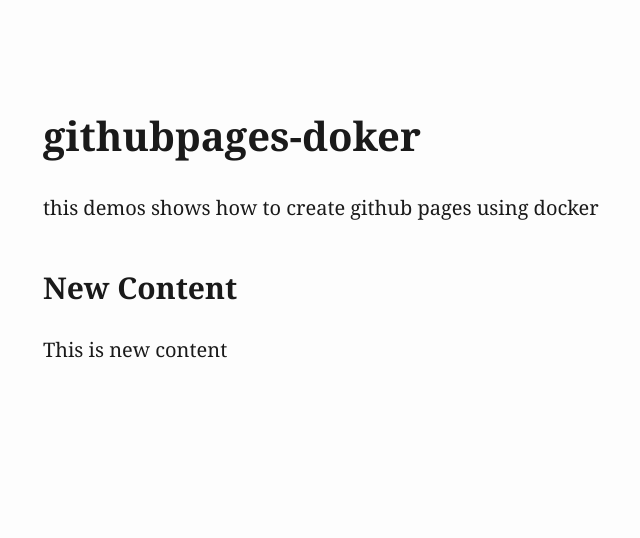
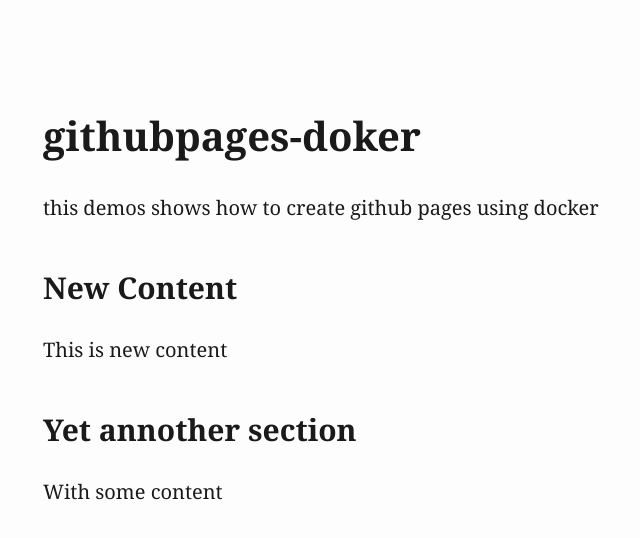
Before and after one commit to manuGil/githubpages-doker, a plain HTML site: page index.html in a window 1280 px wide. Shown: the whole page, without its empty margins (237-877 px from the left). Drawn offline with Linux system fonts and the light colour scheme.

Commit message:
Deploying to gh-pages from @ manuGil/githubpages-doker@7235854aa1b8ca7ef94fb682e72a466411d0efb6 🚀

```diff
--- a/index.html
+++ b/index.html
@@ -153,5 +153,7 @@
 <p>this demos shows how to create github pages using docker</p>
 <h2 id="new-content">New Content</h2>
 <p>This is new content</p>
+<h2 id="yet-annother-section">Yet annother section</h2>
+<p>With some content</p>
 </body>
 </html>
```
